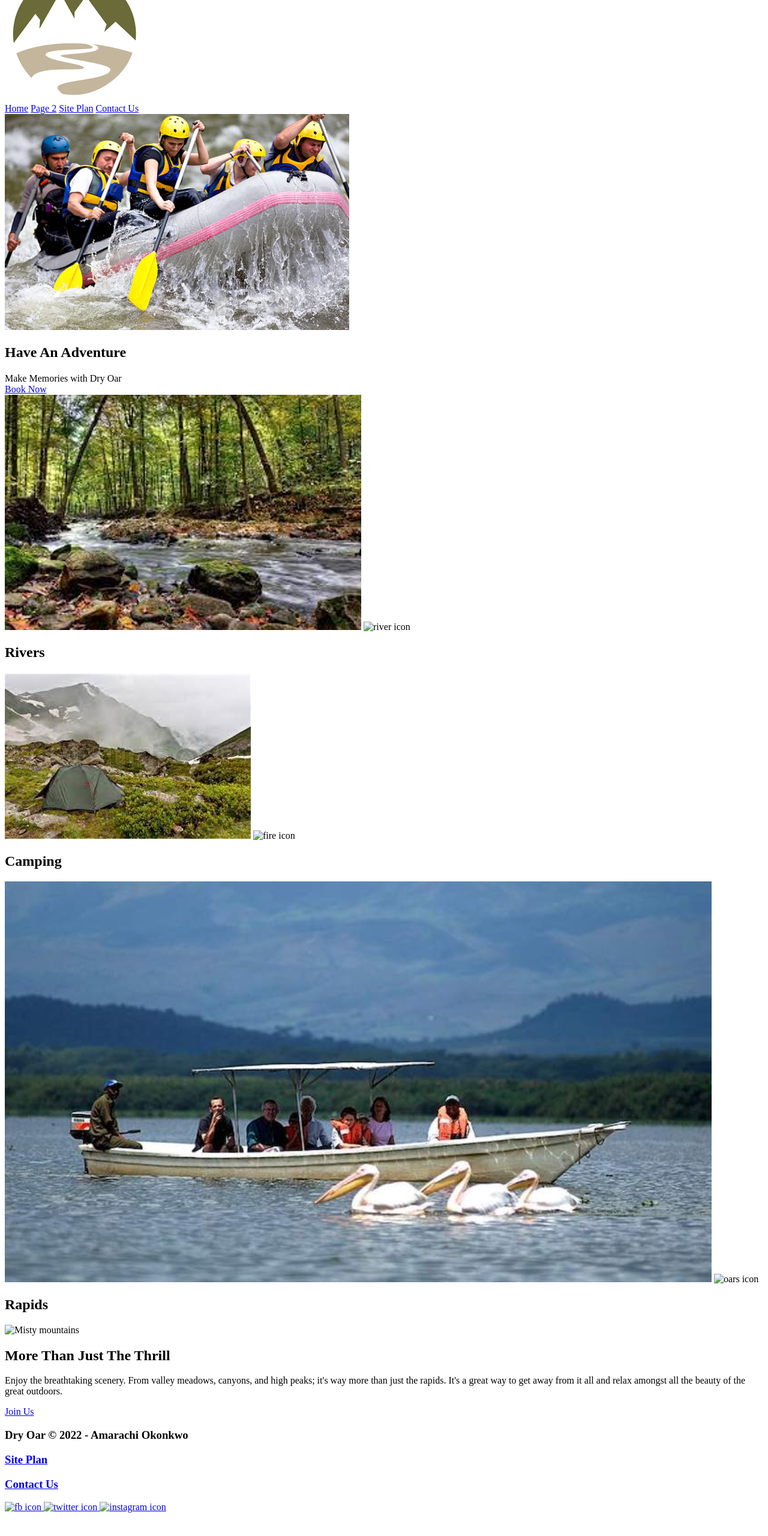
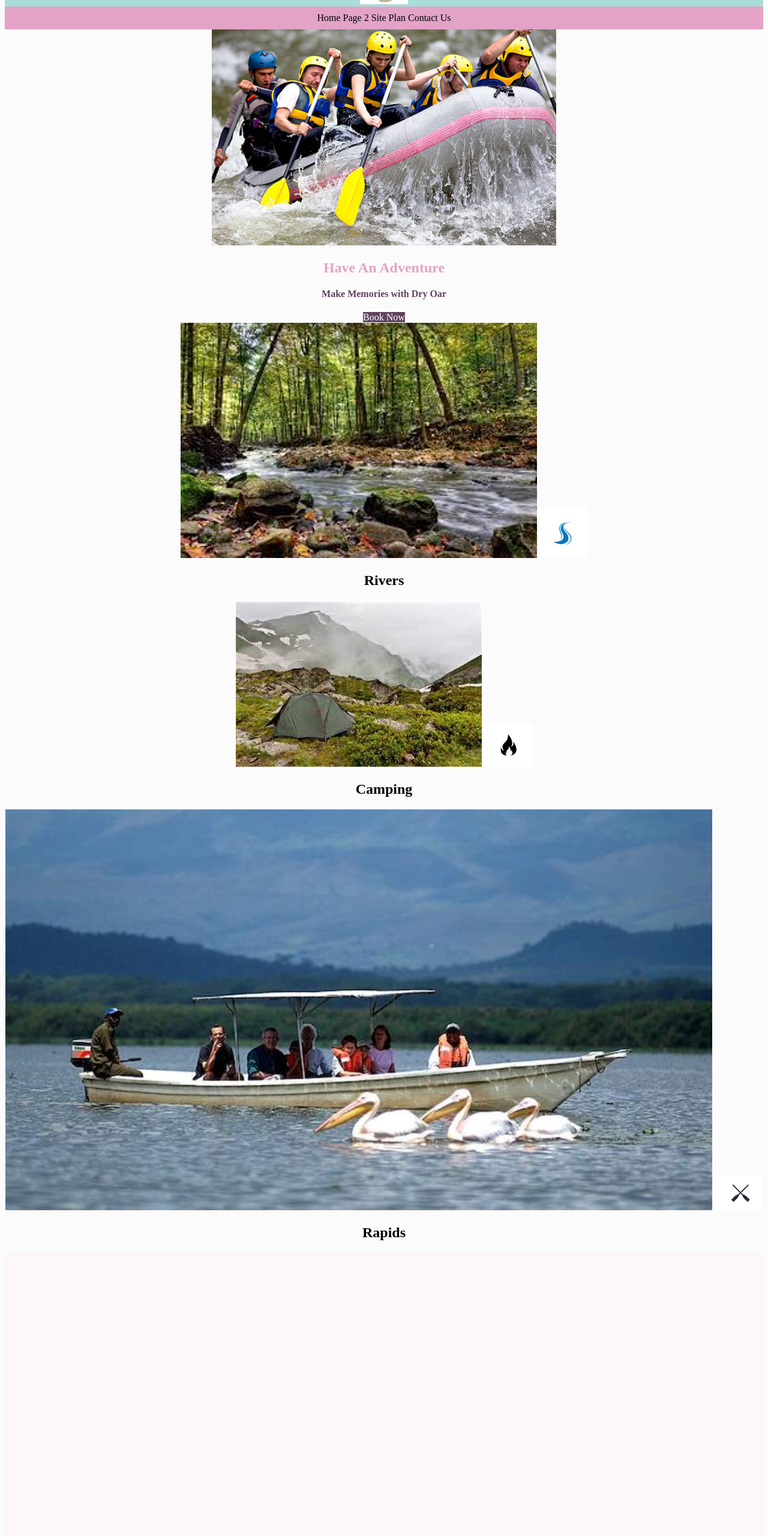
Before and after one commit to amarachiibeok/WDD130-New, a plain HTML site: page wwr/index.html in a window 1280 px wide. Shown: the part 78-2638 px from the top of the page at 60% size. Before the commit the page ends 2607 px from the top, so only its background shows below. Drawn offline with Linux system fonts and the light colour scheme; files whose address does not match are found by name.

Commit message:
week4 update

```diff
--- /dev/null
+++ b/weekpractice/styles/styles.css
@@ -0,0 +1,35 @@
+body {
+
+    border: 2px solid blue;
+  }
+  nav {
+    text-align: center;
+    background-color: steelblue;
+    padding: 10px;
+    border: 2px solid blue;
+  }
+  a {
+    color: white;
+    margin: 40px;border: 2px solid blue;
+  }
+  h1 {
+    color: steelblue;
+    border: 2px solid blue;
+  }
+  img {
+    width: 80%;
+    border: 4px solid steelblue;
+    border: 2px solid blue;
+    display: block;
+    margin: 0 auto;
+  }
+  p {
+    padding: 10px;
+    width: 100%;
+    border: 2px solid blue;
+  }
+  footer {
+    background-color: steelblue;
+    color: white;
+    border: 2px solid blue;
+  }
--- a/wwr/index.html
+++ b/wwr/index.html
@@ -1,16 +1,17 @@
-
 <!DOCTYPE html>
 <html lang="en">
 <head>
     <meta charset="UTF-8">
     <meta http-equiv="X-UA-Compatible" content="IE=edge">
     <meta name="viewport" content="width=device-width, initial-scale=1.0">
-    <title>Document</title>Whitewater Rafting Vacations | Dry Oar Boating | Home</title>
+    <title>Whitewater Rafting Vacations | Dry Oar Boating | Home</title>
+    <link rel="stylesheet" href="styles/style.css">
 </head>
 <body>
+    <div id="content">
     <header>
         <a id="logo_link" href="index.html">
-            <img class="logo" src="C:/Users/user/Documents/BYUpathway/WDD130/wwr/images/logo2.PNG" alt="Dry Oar Logo">
+            <img class="logo" src="images/logo2.PNG" alt="Dry Oar Logo">
         </a>
         <nav>
             <a href="index.html">Home</a>
@@ -21,11 +22,11 @@
     </header>
     <div id="hero">
         <div id="hero-box">
-            <img id="hero-img" src="C:/Users/user/Documents/BYUpathway/WDD130/wwr/images/rafting.PNG" alt="people enjoying white water rafting">
+            <img id="hero-img" src="images/rafting.PNG" alt="people enjoying white water rafting">
         </div>
         <section id="hero-msg">
             <h1 class="home-title">Have An Adventure</h1>
-            <h4></h4>Make Memories with Dry Oar </h4>
+            <h4>Make Memories with Dry Oar </h4>
              <div class='botton-box'>
                  <a class='book' href="rates.html">Book Now</a>
              </div>
@@ -33,21 +34,22 @@
     </div>
  <main class="home-grid">
      <section class="river-card">
-             <img class="card-img" src="C:/Users/user/Documents/BYUpathway/WDD130/wwr/images/river_in_forest.PNG" alt="river in forest">
-             <img class-="icon" src="images/river_icon.png" alt="river icon">
+             <img class="card-img" src="images/river_in_forest.PNG" alt="river in forest">
+             <img class="icon" src="images/rivericon.PNG" alt="river icon">
              <h2>Rivers</h2>
      </section>
      <section class="camping-card">
-             <img class="card-img" src="C:/Users/user/Documents/BYUpathway/WDD130/wwr/images/tent_in_mountain.PNG" alt="tent in mountains">
-             <img class="icon" src="images/fire_icon.png" alt="fire icon">
+             <img class="card-img" src="images/tent_in_mountain.PNG" alt="tent in mountains">
+             <img class="icon" src="images/fireicon.PNG" alt="fire icon">
              <h2>Camping</h2>
      </section>
      <section class="rapids-card">
-                 <img class="card-img" src="C:/Users/user/Documents/BYUpathway/WDD130/wwr/images/rafting_boat.PNG" alt="rafting boat">
-                 <img class="icon" src="images/oars.png" alt="oars icon">
+                 <img class="card-img" src="images/rafting_boat.PNG" alt="rafting boat">
+                 <img class="icon" src="images/oarsicon.PNG" alt="oars icon">
                  <h2>Rapids</h2>
      </section>
-             <img class="mountains" src="C:/Users/user/Documents/BYUpathway/WDD130/wwr/images/mountains.PNG" alt="Misty mountains">
+     <div id="background"></div>
+             <img class="mountains" src="images/mountain.PNG" alt="Misty mountains">
              <section class="msg">
              <h2>More Than Just The Thrill</h2>
              <p>Enjoy the breathtaking scenery. From valley meadows, canyons, and high peaks; it's way more than just the rapids. It's a great way to get away from it all and relax amongst all the beauty of the great outdoors. </p>
@@ -60,14 +62,14 @@
         <h3><a href="site-plan-rafting.html">Site Plan</a></h3>
         <h3><a href="contactus.html">Contact Us</a></h3>
         <div class="social">
-            <a href="https://facebook.com">
-                <img src="images/facebook.png" alt="fb icon">
+            <a href="https://facebook.com" target="_blank">
+                <img src="images/facebook.PNG" alt="fb icon">
             </a>
-            <a href="https://twitter.com">
-                <img src="images/twitter.png" alt="twitter icon">
+            <a href="https://twitter.com" target="_blank">
+                <img src="images/twitter.PNG" alt="twitter icon">
             </a>
-            <a href="https://instagram.com">
-                <img src="images/instagram.png" alt="instagram icon">
+            <a href="https://instagram.com" target="_blank">
+                <img src="images/instagram.PNG" alt="instagram icon">
             </a>
         </div>
     </footer>
--- /dev/null
+++ b/wwr/styles/style.css
@@ -0,0 +1,87 @@
+#content {
+    max-width: 1600px;
+    text-align: center;
+    margin: 0 auto;
+}
+nav {
+    text-align: center;
+    color: black;
+    padding: 10px;
+    background: #e2a3c7;
+}
+nav a {
+    text-align: center;
+    color: black;
+    text-decoration: none;
+}
+#hero-msg h1, #hero-msg h4 {
+     text-align: center
+}
+.button-box {
+    text-align: center;
+}
+main section {
+    text-align: center;
+}
+#background {
+    height: 725px;
+}
+body {
+    background-color: #fcfbfb;
+}
+header{
+    background-color:#a8dcd9
+}
+nav a:hover {
+    background-color: #60435F;
+    color: aqua;
+}
+.home-title {
+    color: #e2a3c7;
+}
+h4 {
+    color: #60435F;
+}
+.book, .join{
+    background-color: #60435F;
+    color: white;
+    text-decoration: none;
+}
+.book:hover, .join:hover{
+    background-color: rgba;
+    color: #e2a3c7;
+}
+.msg h2 {
+    color: #60435F;
+}
+.msg p {
+    color: blueviolet;
+}
+footer h3 {
+    color: black
+}
+footer a {
+    color: antiquewhite;
+    text-decoration: none;
+}
+footer a:hover {
+    color: blue;
+}
+#background{
+    background-color: #fdf7fa;
+}
+.msg{
+    background-color: #a8dcd9;
+}
+footer{
+    background-color: #e2a3c7;
+}
+.logo {
+    width: 80px;
+}
+.icon {
+    width: 80px;
+}
+footer h3 a:hover {
+    text-decoration: underline;
+}
```
Also changed, not shown: WK3/styles/styles.css (deleted, +0 -8 lines), wwr/site-plan-rafting.html (+1 -137 lines), weekpractice/index.html (renamed from WK3/index.html), wwr/images/facebook.png (added), wwr/images/fireicon.png (added), wwr/images/instagram.PNG (added), wwr/images/oarsicon.png (added), wwr/images/rivericon.PNG (added), wwr/images/twitter.png (added).
